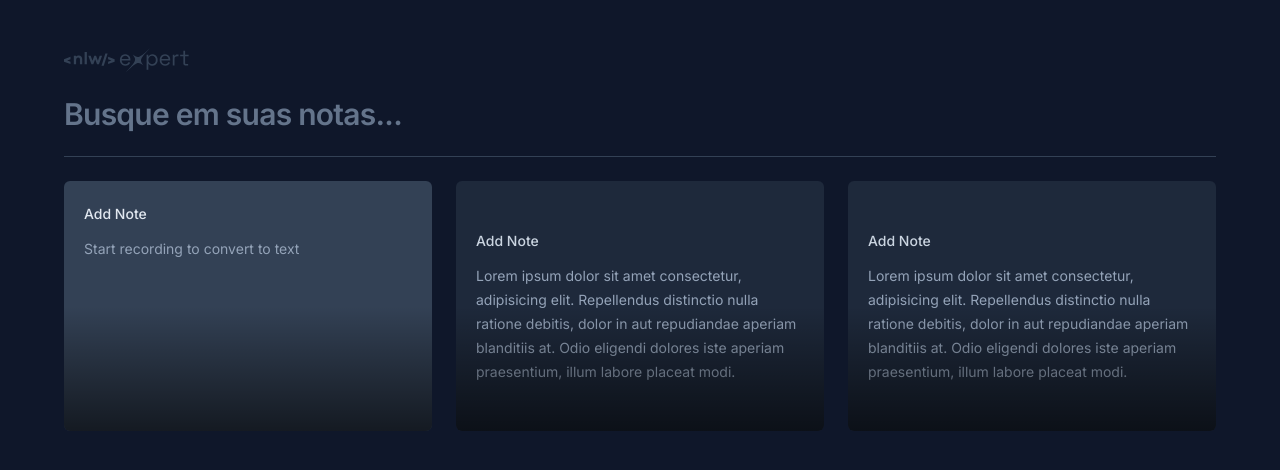
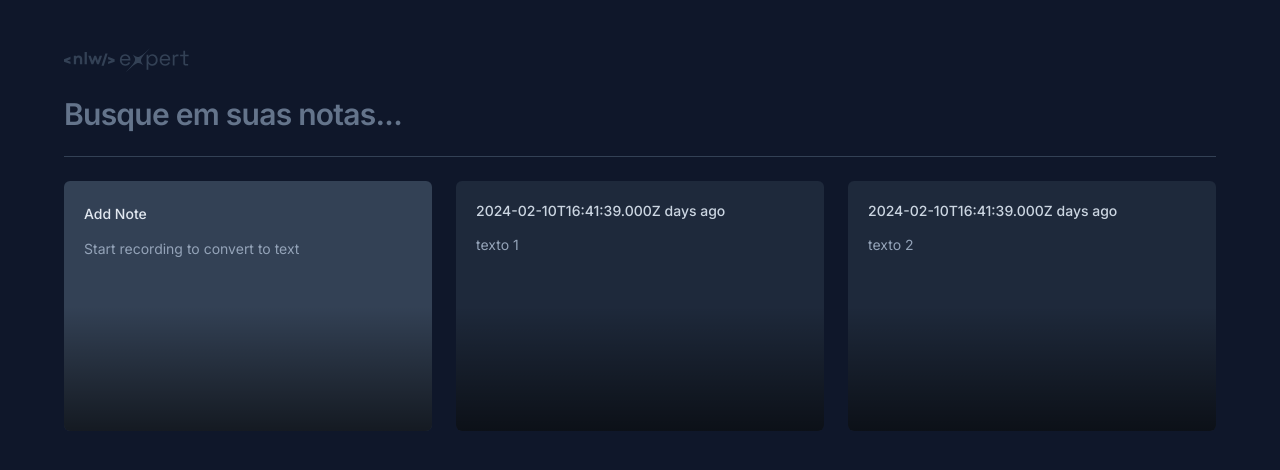
Before and after one commit to gabrielcarballo/talk2type, a React (Vite) app: page / in a window 1280 px wide. Shown: the top 470 px of the page. Built offline with nearby package versions, Linux system fonts and the light colour scheme.

Commit message:
feat: Add Modal to NoteCard Added Radix Dialog to add modal behavior to NoteCard component when clicked

```diff
--- a/package.json
+++ b/package.json
@@ -10,6 +10,9 @@
     "preview": "vite preview"
   },
   "dependencies": {
+    "@radix-ui/react-dialog": "^1.0.5",
+    "date-fns": "^3.3.1",
+    "lucide-react": "^0.323.0",
     "react": "^18.2.0",
     "react-dom": "^18.2.0"
   },
--- a/src/App.tsx
+++ b/src/App.tsx
@@ -1,6 +1,15 @@
 import logo from './assets/logo-nlw.svg';
 import { NewNoteCard } from './components/NewNoteCard';
 import { NoteCard } from './components/NoteCard';
+
+const note = {
+  content: 'texto 1',
+  date: new Date()
+}
+const note2 = {
+  content: 'texto 2',
+  date: new Date()
+}
 
 export function App() {
   return (
@@ -18,8 +27,8 @@
 
       <div className="grid grid-cols-3 gap-6 auto-rows-[250px]">
         <NewNoteCard />
-        <NoteCard />
-        <NoteCard />
+        <NoteCard note={note}/>
+        <NoteCard note={note2}/>
       </div>
     </div>
   )
--- a/src/components/NoteCard.tsx
+++ b/src/components/NoteCard.tsx
@@ -1,11 +1,41 @@
-// interface NoteCardProps {}
+import * as Dialog from '@radix-ui/react-dialog'
+import { formatDistanceToNow } from 'date-fns'
+import { X } from 'lucide-react'
 
-export const NoteCard = () => {
+interface NoteCardProps {
+  note:
+  {
+    content: string;
+    date: Date;
+  }
+}
+
+export const NoteCard = ({ note }: NoteCardProps) => {
   return (
-    <button className="rounded-md text-left bg-slate-800 p-5 space-y-3 overflow-hidden relative hover:ring-2 outline-none hover:ring-slate-600 focus-visible:ring-2 focus-visible:ring-lime-400">
-          <span className='text-sm font-medium text-slate-300'>Add Note</span>
-          <p className='text-sm leading-6 text-slate-400'>Lorem ipsum dolor sit amet consectetur, adipisicing elit. Repellendus distinctio nulla ratione debitis, dolor in aut repudiandae aperiam blanditiis at. Odio eligendi dolores iste aperiam praesentium, illum labore placeat modi.</p>
-          <div className="absolute bottom-0 right-0 left-0 h-1/2 bg-gradient-to-t from-black/60 to-black/0 pointer-events-none" />
-        </button>
+    <Dialog.Root>
+      <Dialog.Trigger className="rounded-md text-left flex flex-col bg-slate-800 p-5 gap-3 overflow-hidden relative hover:ring-2 outline-none hover:ring-slate-600 focus-visible:ring-2 focus-visible:ring-lime-400">
+        <span className='text-sm font-medium text-slate-300'>{note.date?.toISOString()} days ago</span>
+        <p className='text-sm leading-6 text-slate-400'>{note.content}</p>
+        <div className="absolute bottom-0 right-0 left-0 h-1/2 bg-gradient-to-t from-black/60 to-black/0 pointer-events-none" />
+      </Dialog.Trigger>
+      <Dialog.Portal>
+        <Dialog.Overlay className='inset-0 fixed bg-black/60'>
+          <Dialog.Content className='fixed overflow-hidden left-1/2 top-1/2 -translate-x-1/2 -translate-y-1/2 max-w-[640px] h-[60vh] w-full bg-slate-700 rounded-md flex flex-col outline-none'>
+            <div className="flex flex-1 flex-col gap-3 p-5">
+              <span className='text-sm font-medium text-slate-300'>{formatDistanceToNow(note.date, { addSuffix: true })}</span>
+              <p className='text-sm leading-6 text-slate-400'>{note.content}</p>
+            </div>
+            <button
+              className='w-full bg-slate-800 py-4 text-center text-sm text-slate-300 outline-none font-medium group'
+              type="button">
+              <span className="text-red-400 group-hover:underline">Delete this note?</span>
+            </button>
+            <Dialog.Close className='absolute top-5 right-5 text-slate-300 hover:text-slate-100'>
+              <X className='size-5 hover:text-slate-100'/>
+            </Dialog.Close>
+          </Dialog.Content>
+        </Dialog.Overlay>
+      </Dialog.Portal>
+    </Dialog.Root>
   )
 }
```
Also changed, not shown: 1 other file (tests, documents, lock files or other folders).
